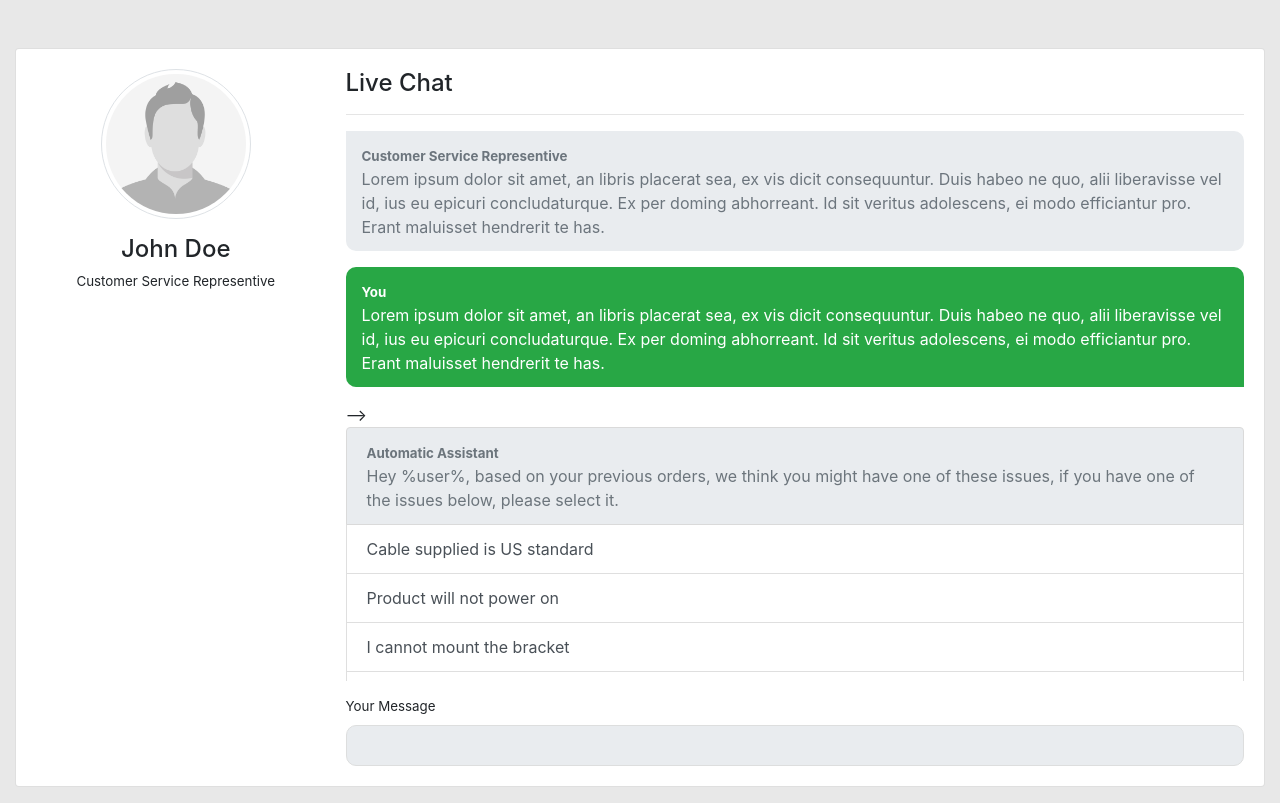
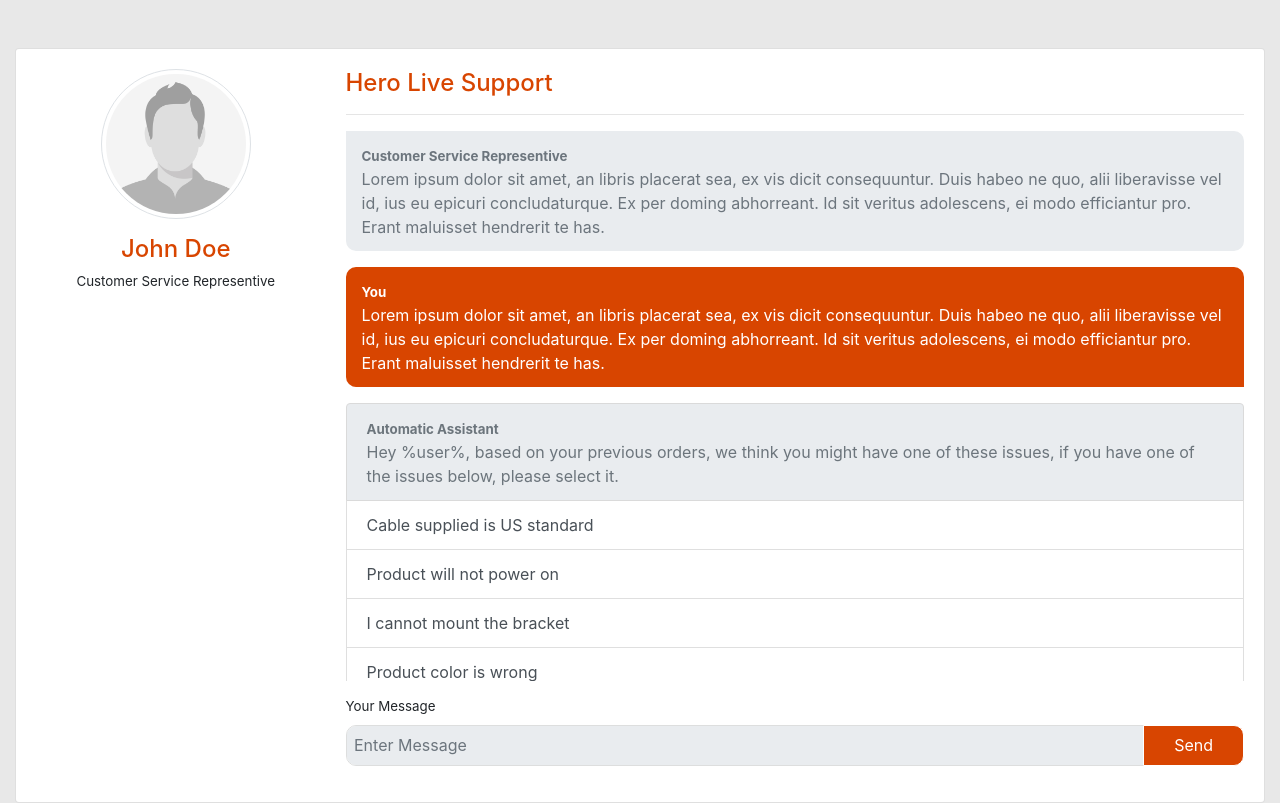
Before and after one commit to meehanman/CustomerServiceAI, a website: page UI/index(old).html in a window 1280 px wide. Drawn offline with nearby package versions, Linux system fonts and the light colour scheme.

Commit message:
Updated UI

```diff
--- a/UI/css/custom.css
+++ b/UI/css/custom.css
@@ -17,7 +17,7 @@ flex-wrap: wrap;
 padding: .75rem 1rem;
 margin-bottom: 1rem;
 list-style: none;
-background-color: #28a745;
+background-color: #D84500;
 border-radius: 10px 10px 0px 10px;
 color:#fff;
 }
@@ -53,9 +53,24 @@ color:#fff;
   .list-group-item-action:hover {
     color: #ffffff;
     text-decoration: none;
-    background-color: #29a745;
+    background-color: #D84500;
   }
 
+  .btn-outline-secondary {
+      color: #ffffff;
+      background-color: #d84501;
+      background-image: none;
+      border-color: #ffffff;
+      border-radius: 10px;
+      padding-left: 30px;
+padding-right: 30px;
+    }
+
+    .btn-outline-secondary:hover {
+    color: #fff;
+    background-color: #ff590c;
+    border-color: #ced4db;
+  }
   .list-group-item.active:hover {
     z-index: 2;
     color: #6c757c;
@@ -67,3 +82,11 @@ color:#fff;
   font-size: 10pt;
       margin-bottom: 0.5rem;
 }
+
+.chatTitle{
+  color:#D84500;
+}
+
+.CSRTitle{
+  color:#D84500;
+}
--- a/UI/index(old).html
+++ b/UI/index(old).html
@@ -8,6 +8,7 @@
     <!-- Bootstrap CSS -->
     <link rel="stylesheet" href="https://maxcdn.bootstrapcdn.com/bootstrap/4.0.0/css/bootstrap.min.css" integrity="sha384-Gn5384xqQ1aoWXA+058RXPxPg6fy4IWvTNh0E263XmFcJlSAwiGgFAW/dAiS6JXm" crossorigin="anonymous">
     <link rel="stylesheet" href='css/custom.css'>
+    <link href="https://maxcdn.bootstrapcdn.com/font-awesome/4.7.0/css/font-awesome.min.css" rel="stylesheet" integrity="sha384-wvfXpqpZZVQGK6TAh5PVlGOfQNHSoD2xbE+QkPxCAFlNEevoEH3Sl0sibVcOQVnN" crossorigin="anonymous">
     <title>Live Chat - Product Support</title>
     <script>
 
@@ -35,7 +36,7 @@
                 </div>
               </div>
               <div class="row">
-                <div class='mt-3 mx-auto'>
+                <div class='mt-3 CSRTitle mx-auto'>
                   <h4>
                     John Doe
                   </h4>
@@ -50,8 +51,10 @@
               </div>
             </div>
             <div class='col-md-9'>
-              <h4>
-                Live Chat
+              <h4 class='chatTitle'>
+
+                Hero Live Support
+
               </h4>
               <hr>
               <div class="chatWindow mb-3 pb-4">
@@ -84,7 +87,6 @@
               </ol>
             </nav>
             <!-- END User Chat Window -->
-            -->
 
             <div class="list-group">
               <div class="list-group-item list-group-item-action active">
@@ -106,7 +108,17 @@
 
         <!-- Chat Input -->
         <p class="inputLabel">Your Message</p>
-        <input class="chatInput" rows="2" type="textarea"></input>
+        <!-- <input class="chatInput" rows="2" type="textarea"></input> -->
+
+        <div class="input-group mb-3">
+          <input type="text" class=" chatInput form-control" placeholder="Enter Message" aria-label="Enter Message" aria-describedby="basic-addon2">
+          <div class="input-group-append">
+            <button onclick="getProblems()" class="btn btn-outline-secondary" type="button">
+              Send
+
+            </div>
+          </div>
+
           <!-- End Chat Input -->
 
         </div>
```
Also changed, not shown: UI/index.html (+19 -6 lines), UI/img/hero.png (added), UI/img/hero2.png (added), 2 other files. Lines whose indentation alone changed are shown as unchanged.
